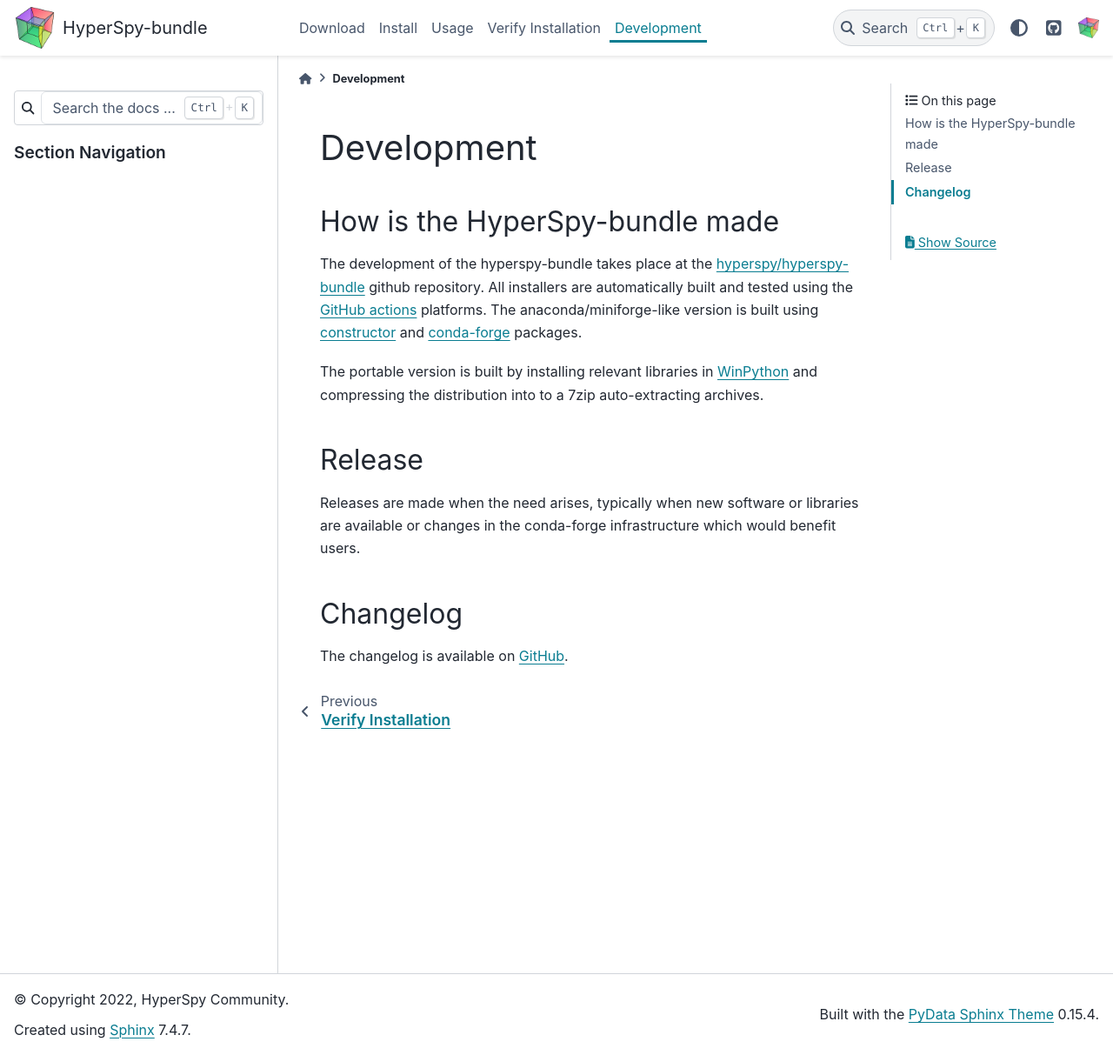
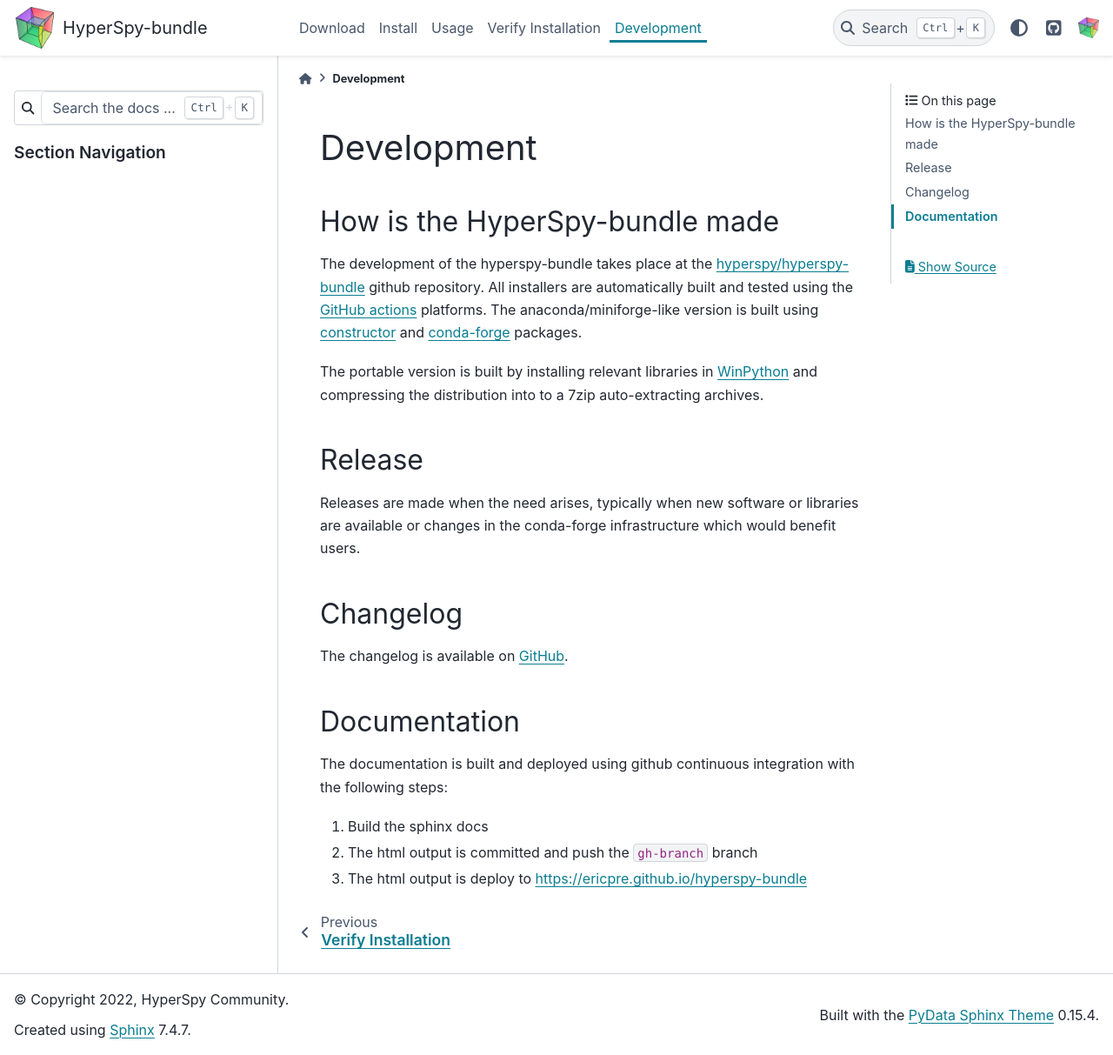
Before and after one commit to hyperspy/hyperspy-bundle, a Sphinx documentation site: the page built from docs/contribute.rst, in a window 1280 px wide and 1213 px high. Shown: the whole window at 87% size. Built offline with Sphinx 7.4.7 and the PyData theme 0.15.4, drawn with Linux system fonts in a browser that asks for light colours.

Commit message:
Change docs to check if the commit, push and deploy works

```diff
--- a/docs/contribute.rst
+++ b/docs/contribute.rst
@@ -28,3 +28,12 @@ Changelog
 ---------
 
 The changelog is available on `GitHub <https://github.com/hyperspy/hyperspy-bundle/releases>`_.
+
+Documentation
+-------------
+
+The documentation is built and deployed using github continuous integration with the following steps:
+
+#. Build the sphinx docs
+#. The html output is committed and push the ``gh-branch`` branch
+#. The html output is deploy to https://ericpre.github.io/hyperspy-bundle
```
